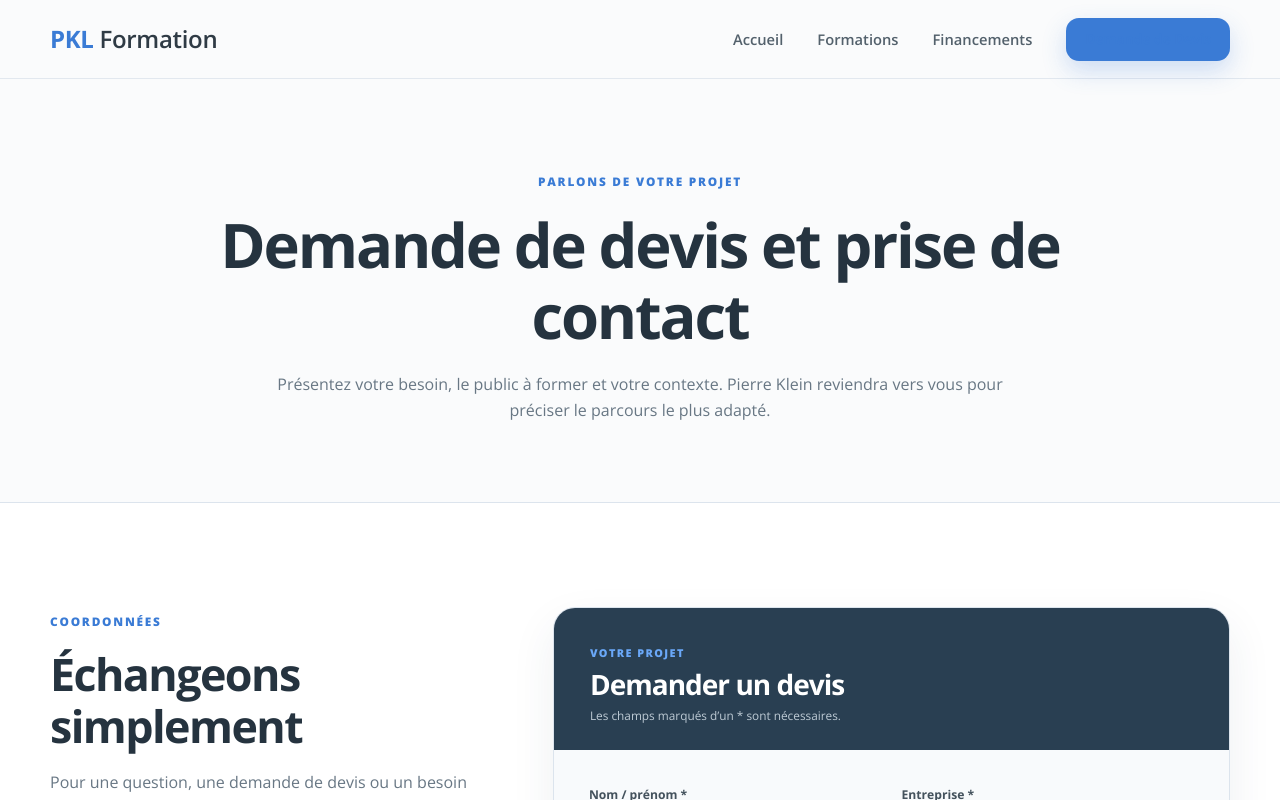
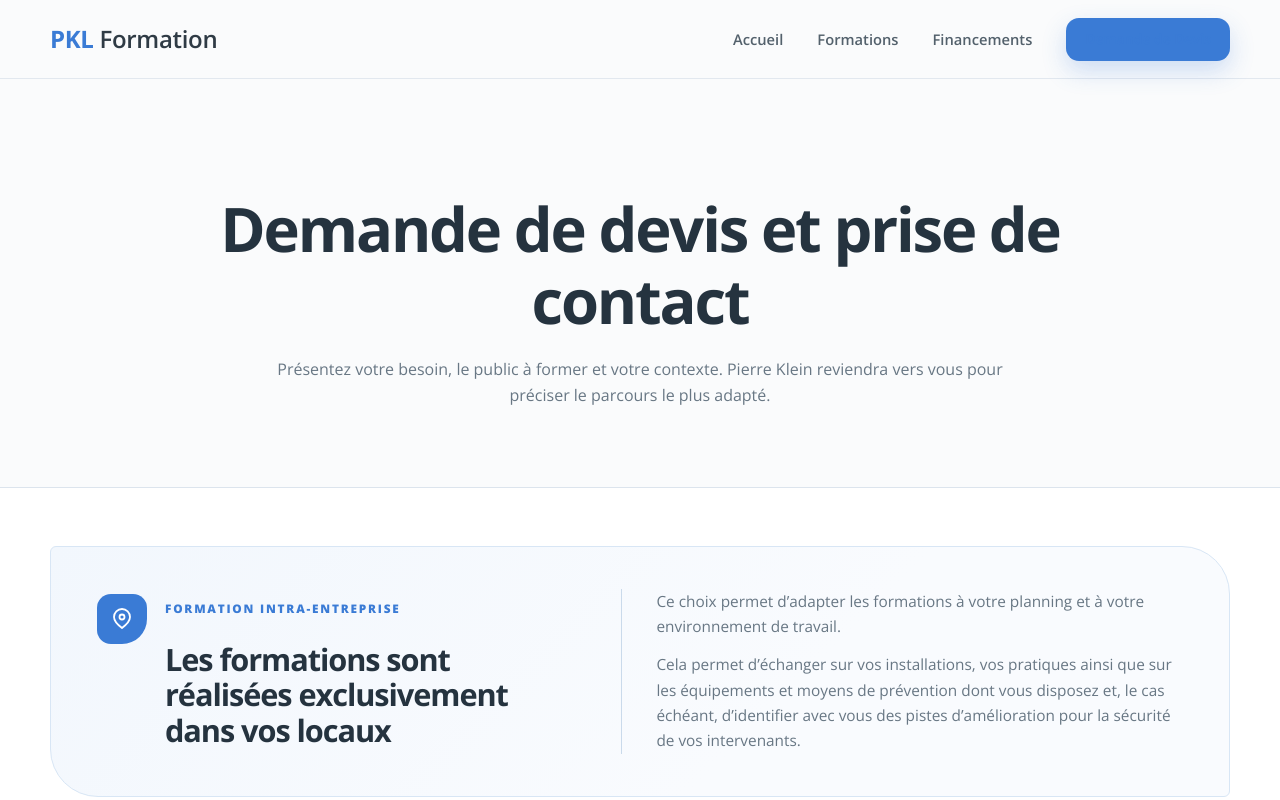
Before and after one commit to GregBoil/PKL, a React (Vite) app: page /contact in a window 1280 px wide. Shown: the top 800 px of the page. Built offline with nearby package versions, Linux system fonts and the light colour scheme.

Commit message:
Page Contact update

```diff
--- a/src/data.js
+++ b/src/data.js
@@ -87,5 +87,5 @@ export const trainings = [
 export const contactDetails = [
   /*{ label: 'Téléphone', value: '06 72 60 90 05', icon: 'phone' },*/
   { label: 'Email', value: 'contact@pklformation.fr', icon: 'mail' },
-  { label: 'Zone d’intervention', value: 'Marseille & alentours', icon: 'pin' },
+  { label: 'Zone d’intervention', value: 'Marseille & Région Sud-Est', icon: 'pin' },
 ]
--- a/src/pages/Contact.jsx
+++ b/src/pages/Contact.jsx
@@ -78,10 +78,36 @@ export default function Contact() {
   return (
     <>
       <PageHero
-        eyebrow="Parlons de votre projet"
         title="Demande de devis et prise de contact"
         text="Présentez votre besoin, le public à former et votre contexte. Pierre Klein reviendra vers vous pour préciser le parcours le plus adapté."
       />
+
+      <section className="contact-onsite-section">
+        <div className="container contact-onsite-card">
+          <div className="contact-onsite-heading">
+            <span className="contact-onsite-icon">
+              <Icon name="pin" size={24} />
+            </span>
+            <div>
+              <span className="eyebrow">Formation intra-entreprise</span>
+              <h2>Les formations sont réalisées exclusivement dans vos locaux</h2>
+            </div>
+          </div>
+
+          <div className="contact-onsite-copy">
+            <p>
+              Ce choix permet d’adapter les formations à votre planning et à
+              votre environnement de travail.
+            </p>
+            <p>
+              Cela permet d’échanger sur vos installations, vos pratiques ainsi
+              que sur les équipements et moyens de prévention dont vous disposez
+              et, le cas échéant, d’identifier avec vous des pistes
+              d’amélioration pour la sécurité de vos intervenants.
+            </p>
+          </div>
+        </div>
+      </section>
 
       <section className="section contact-section">
         <div className="container contact-grid">
--- a/src/styles.css
+++ b/src/styles.css
@@ -1483,6 +1483,58 @@ p {
   background: var(--white);
 }
 
+.contact-onsite-section {
+  padding: 58px 0 0;
+  background: var(--white);
+}
+
+.contact-onsite-card {
+  padding: 42px 46px;
+  display: grid;
+  grid-template-columns: .9fr 1.1fr;
+  gap: 65px;
+  align-items: center;
+  background: linear-gradient(135deg, #f2f7fd, #f9fbfe 62%);
+  border: 1px solid #d8e6f5;
+  border-radius: 6px 48px 6px 48px;
+}
+
+.contact-onsite-heading {
+  display: flex;
+  align-items: flex-start;
+  gap: 18px;
+}
+
+.contact-onsite-icon {
+  width: 50px;
+  height: 50px;
+  flex: 0 0 auto;
+  display: grid;
+  place-items: center;
+  color: var(--white);
+  background: var(--blue);
+  border-radius: 14px 14px 25px 14px;
+}
+
+.contact-onsite-heading h2 {
+  margin: 6px 0 0;
+  font-size: clamp(1.55rem, 2.4vw, 2.2rem);
+}
+
+.contact-onsite-copy {
+  padding-left: 34px;
+  border-left: 1px solid #cadaeb;
+}
+
+.contact-onsite-copy p {
+  margin-bottom: 13px;
+  font-size: .96rem;
+}
+
+.contact-onsite-copy p:last-child {
+  margin-bottom: 0;
+}
+
 .contact-grid {
   display: grid;
   grid-template-columns: .78fr 1.22fr;
@@ -1844,6 +1896,10 @@ input:focus, select:focus, textarea:focus {
 
   .contact-grid {
     gap: 40px;
+  }
+
+  .contact-onsite-card {
+    gap: 38px;
   }
 
   .funding-intro-grid {
@@ -1957,6 +2013,23 @@ input:focus, select:focus, textarea:focus {
     grid-template-columns: 1fr;
   }
 
+  .contact-onsite-section {
+    padding-top: 35px;
+  }
+
+  .contact-onsite-card {
+    padding: 32px 27px;
+    grid-template-columns: 1fr;
+    gap: 27px;
+    border-radius: 6px 38px 6px 38px;
+  }
+
+  .contact-onsite-copy {
+    padding: 26px 0 0;
+    border-top: 1px solid #cadaeb;
+    border-left: 0;
+  }
+
   .split-grid {
     gap: 45px;
   }
```
